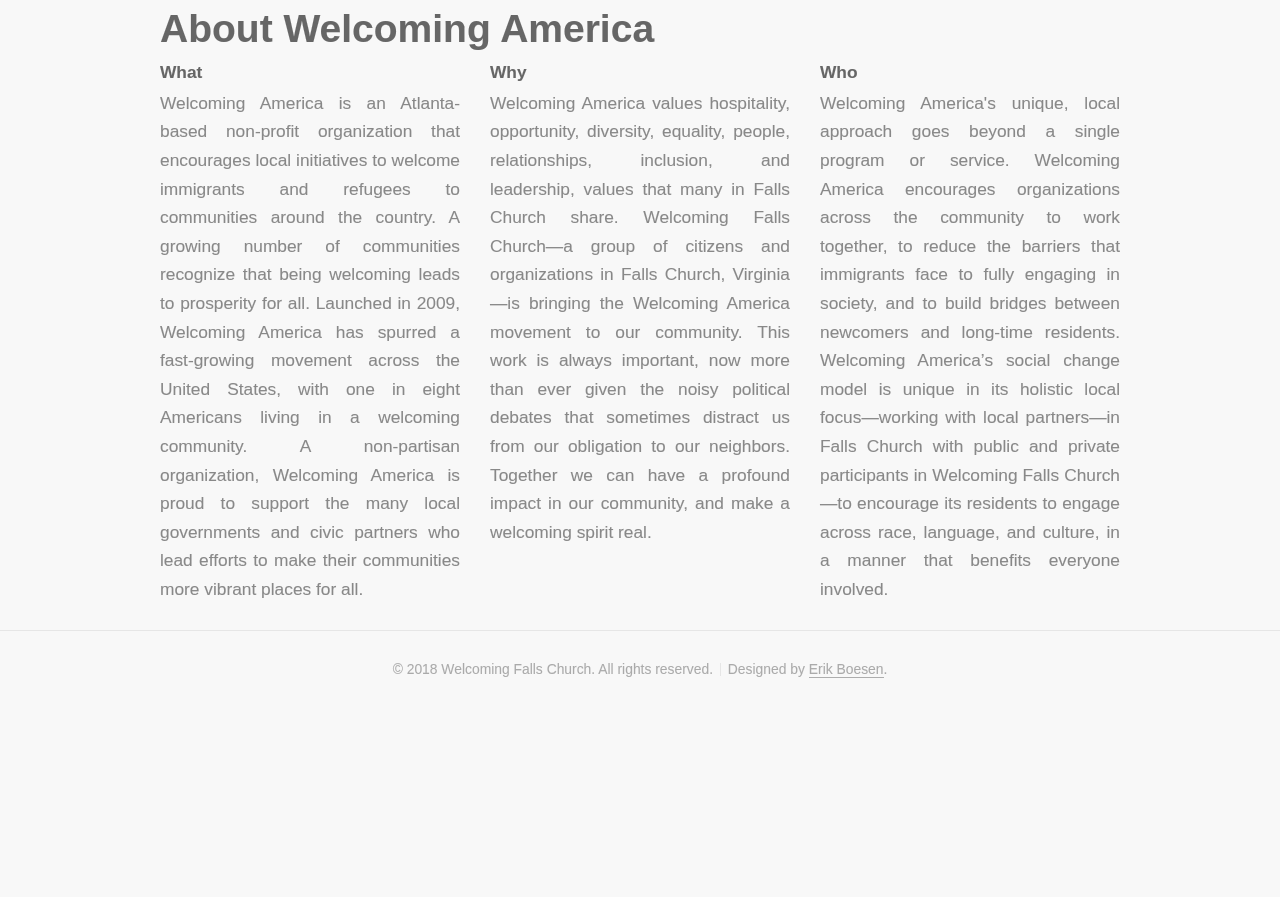
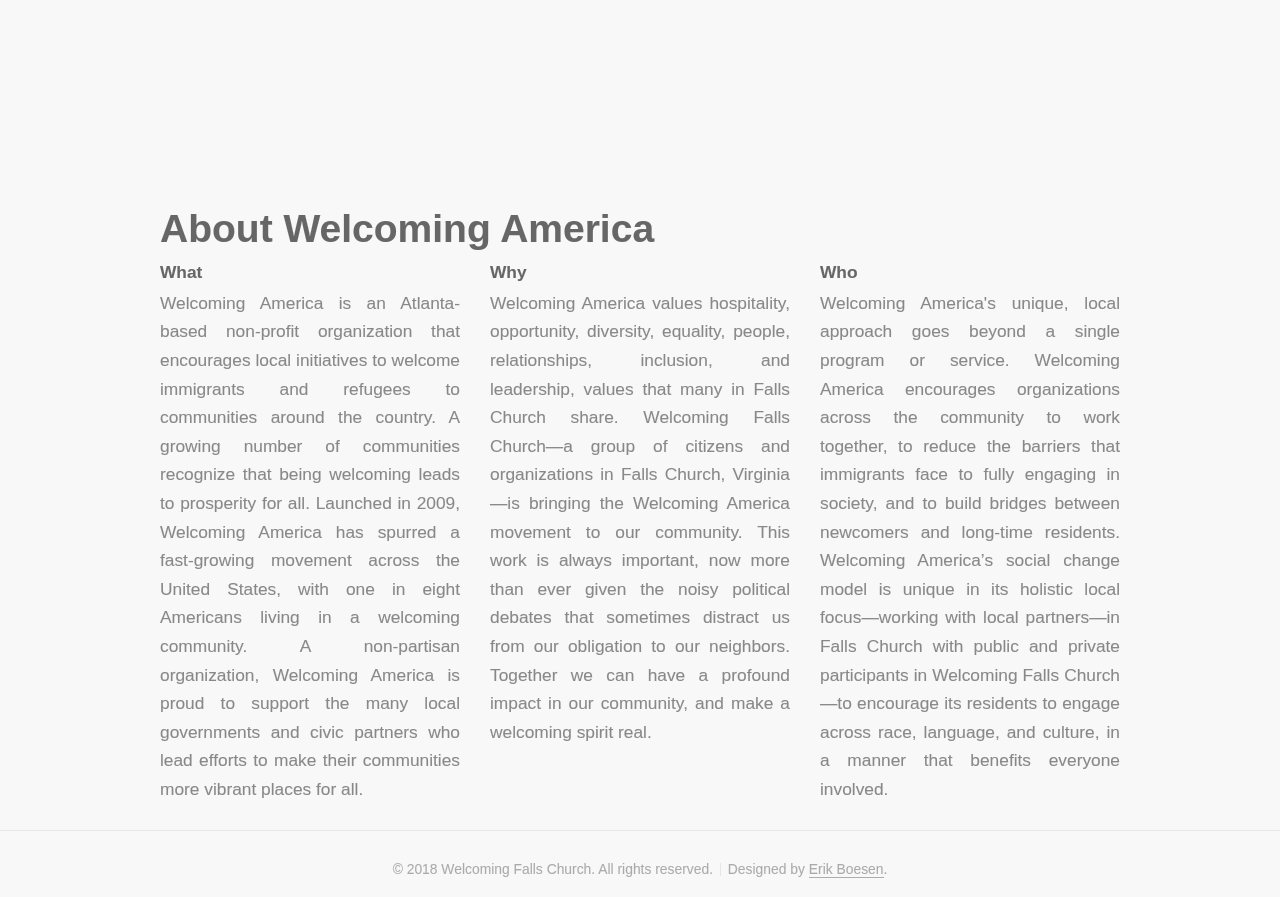
Before and after one commit to wfctest/wfctest, a Jekyll site: the page built from about-welcoming-america.html, in a window 1280 px wide. Shown: the part 576-1473 px from the top of the page. Built offline with Jekyll 4.4.1, drawn with Linux system fonts in a browser that asks for light colours; some web fonts are replaced; before the commit the page ends 1273 px from its top, so only the background shows below that.

Commit message:
Add more section padding

```diff
--- a/assets/css/main.css
+++ b/assets/css/main.css
@@ -2498,8 +2498,8 @@ button.alt:hover,
     text-align: center;
 }
 
-#about header {
-    padding-top: 35px;
+header {
+    padding-top: 200px;
 }
 
 nav {
```
